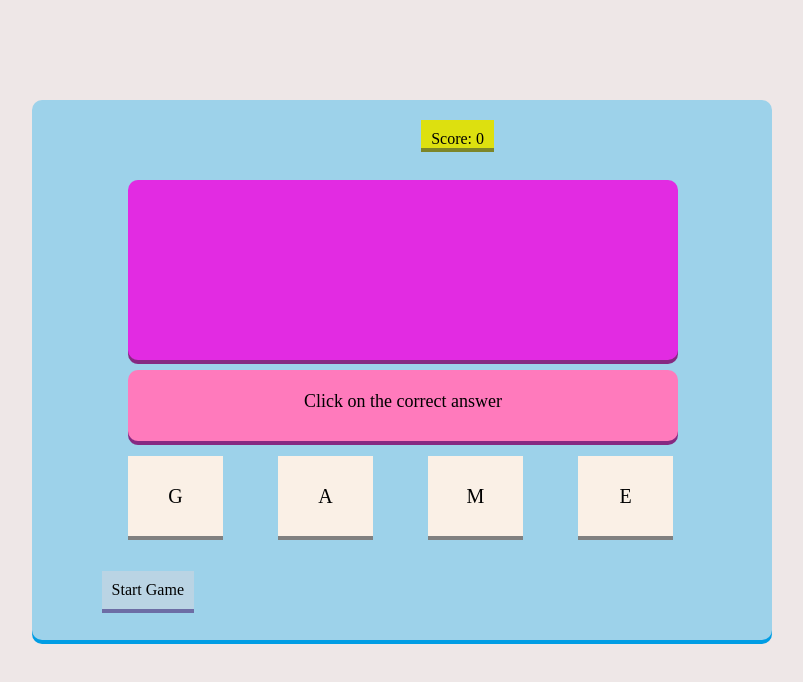
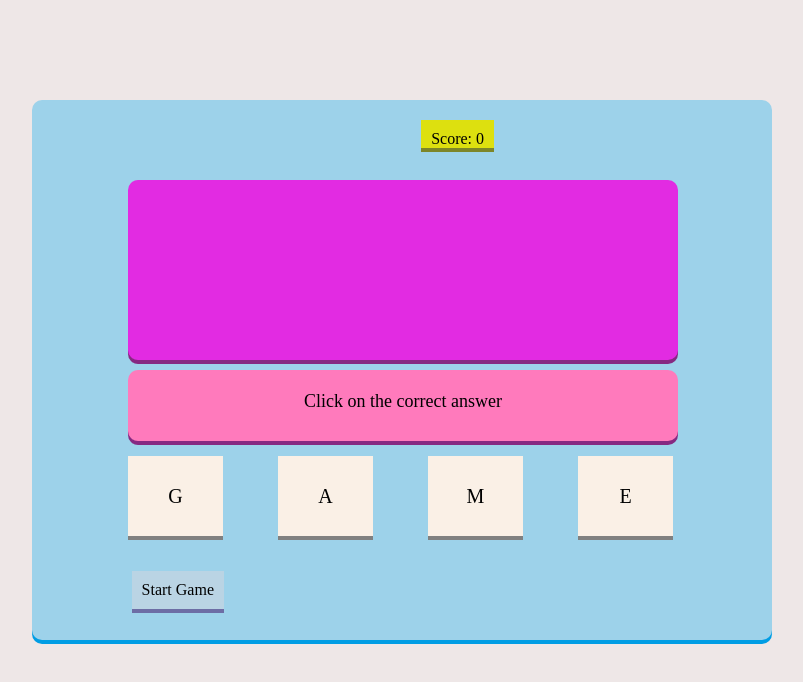
Before and after one commit to aashish-fx/MathQuiz, a plain HTML site: page index.html in a window 1280 px wide. Shown: the whole page, without its empty margins (376-1179 px from the left). Drawn offline with Linux system fonts and the light colour scheme.

Commit message:
Update M_styling.css

```diff
--- a/M_styling.css
+++ b/M_styling.css
@@ -155,7 +155,7 @@ html{
     padding: 10px;
     position: absolute;
     margin-top: 30px;
-    right: 710px;
+    right: 680px;
     box-shadow: 0px 4px 0px 0px rgb(109, 109, 165);
 }
 #start:hover{
```
